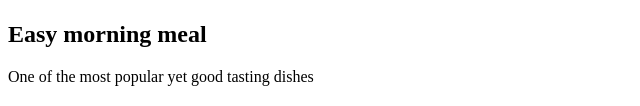
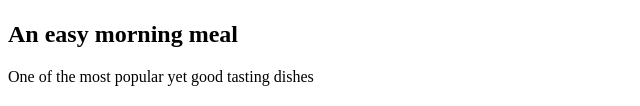
Before and after one commit to grobulus1/odin-recipes, a plain HTML site: page recipes/scrambled_eggs.html in a window 1280 px wide. Shown: the part 277-383 px from the top of the page, without its empty margins (0-640 px from the left). Drawn offline with Linux system fonts and the light colour scheme.

Commit message:
added an

```diff
--- a/recipes/scrambled_eggs.html
+++ b/recipes/scrambled_eggs.html
@@ -7,7 +7,7 @@
     <body>
         <h1>Scrambled eggs</h1>
         <img src="../images/scrambled_eggs.jpeg" alt="scrambled_eggs">
-        <h2>Easy morning meal</h2>
+        <h2>An easy morning meal</h2>
         <p>One of the most popular yet good tasting dishes</p>
         <h3>Ingredients</h3>
         <ul>
```
